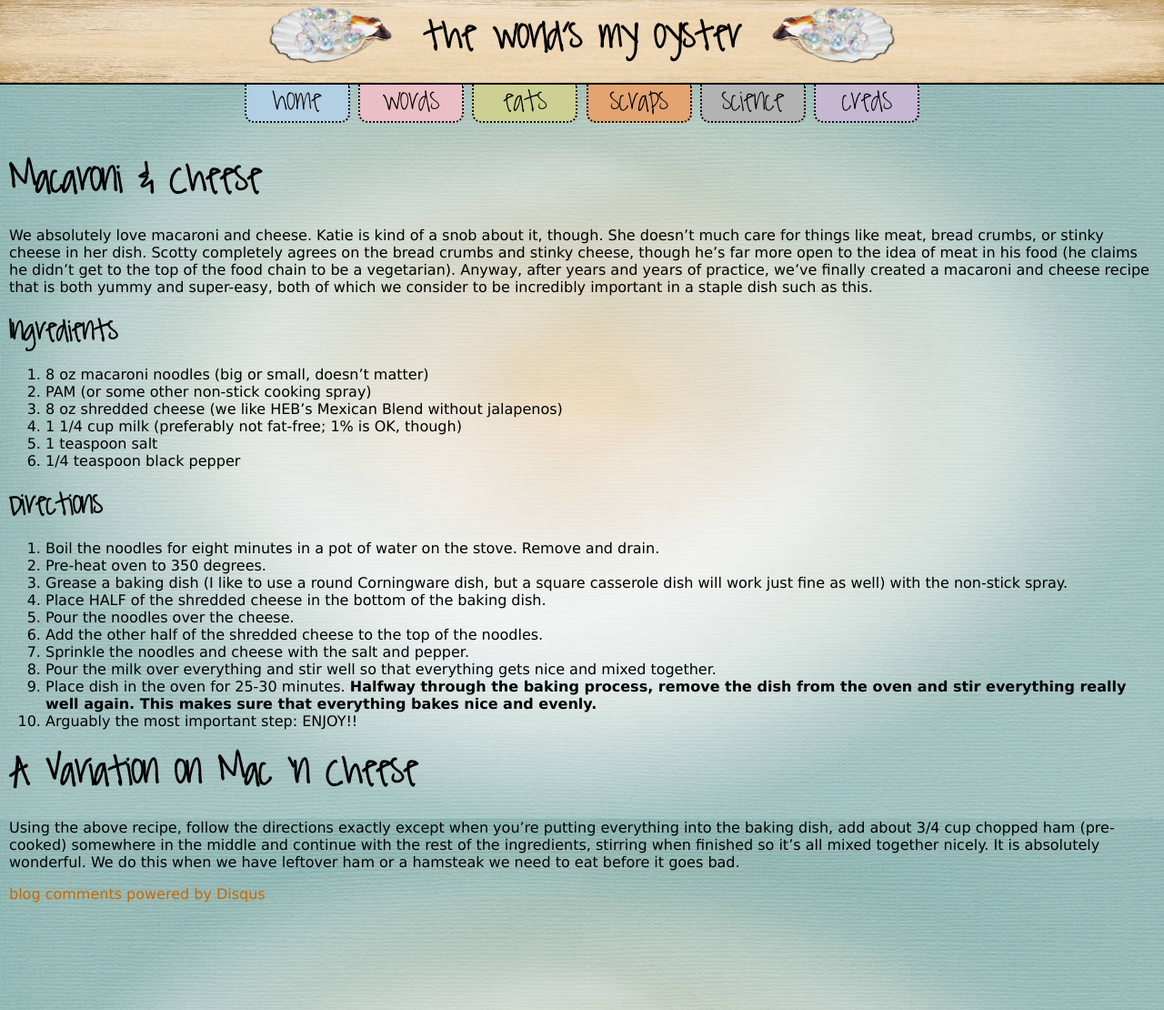
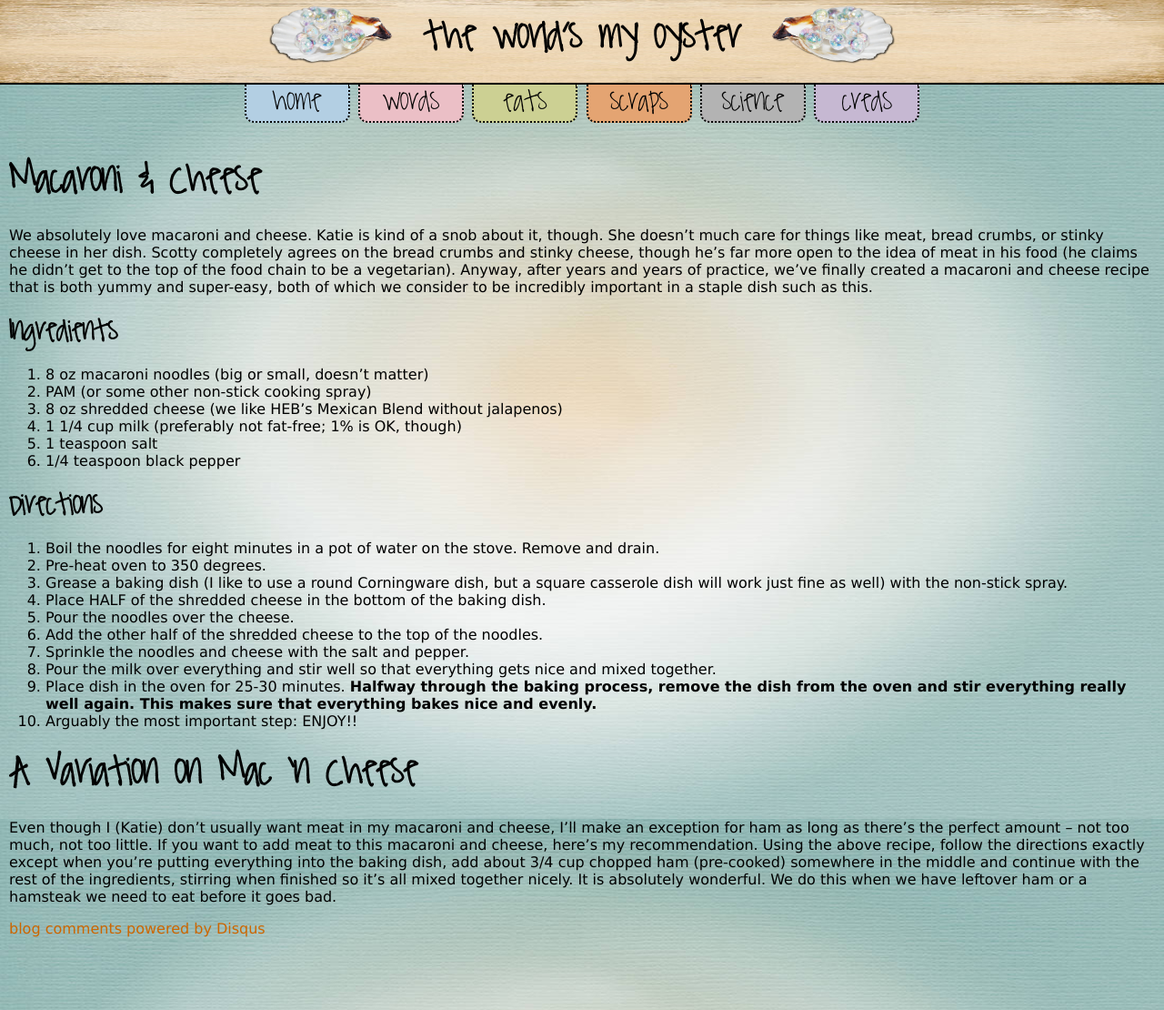
Before and after one commit to kpetersen/kpetersen.github.io, a Jekyll site: the page built from eats/sides/_posts/2011-10-22-macaroni-and-cheese.markdown, in a window 1280 px wide. Shown: the whole page at 91% size. Built offline with Jekyll 4.4.1, drawn with Linux system fonts in a browser that asks for light colours; comment, search, counter and statistics services are not loaded.

Commit message:
fixed error in mac n cheese

```diff
--- a/eats/sides/_posts/2011-10-22-macaroni-and-cheese.markdown
+++ b/eats/sides/_posts/2011-10-22-macaroni-and-cheese.markdown
@@ -36,8 +36,9 @@ bakes nice and evenly.**
 1. Arguably the most important step: ENJOY!!
 
 # A Variation on Mac 'n Cheese
-
-Using the above recipe, follow the directions exactly except when you're putting everything into the baking dish, add about 3/4 cup
+Even though I (Katie) don't usually want meat in my macaroni and cheese, I'll make an exception for ham as long as there's the perfect
+amount -- not too much, not too little. If you want to add meat to this macaroni and cheese, here's my recommendation. Using the above
+recipe, follow the directions exactly except when you're putting everything into the baking dish, add about 3/4 cup
 chopped ham (pre-cooked) somewhere in the middle and continue with the rest of the ingredients, stirring when finished so it's all
 mixed together nicely. It is absolutely wonderful. We do this when we have leftover ham or a hamsteak we need to eat before it
 goes bad.
```
